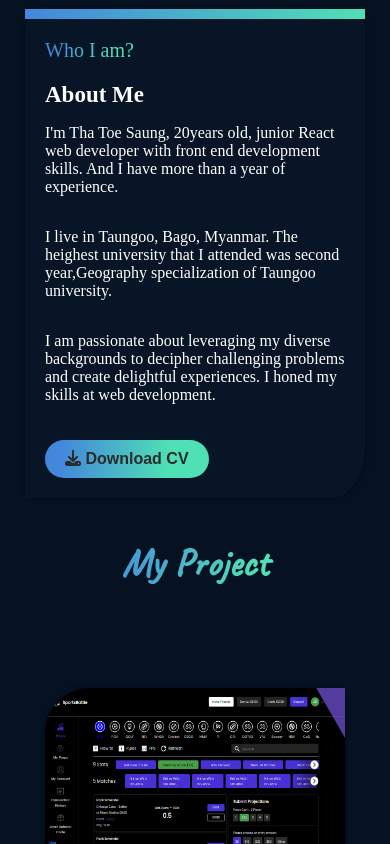
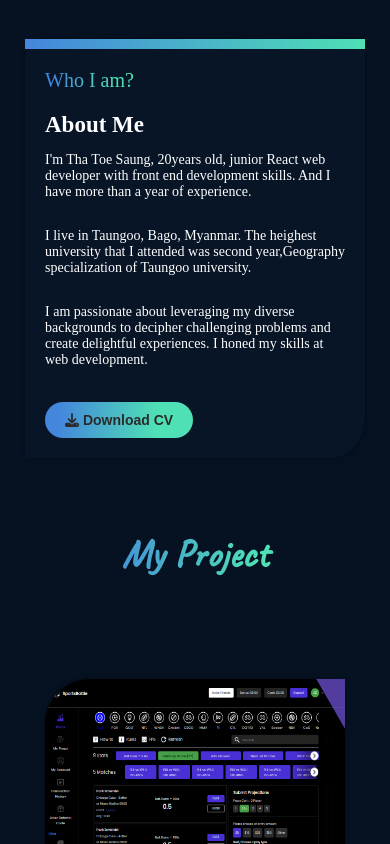
Before and after one commit to Tha-Toe/Tha-Toe-Portfolio, a React (Create React App) app: page / in a window 390 px wide. Shown: the part 1160-2004 px from the top of the page. Built offline with nearby package versions, Linux system fonts and the light colour scheme; a web font is replaced by a local one.

Commit message:
fix fontsize

```diff
--- a/src/component/aboutFolder/about/About.jsx
+++ b/src/component/aboutFolder/about/About.jsx
@@ -58,16 +58,16 @@ function About() {
       >
         <div className="aboutHead">Who I am?</div>
         <div className="aboutMe">About Me</div>
-        <p>
+        <p className="about_text">
           I'm Tha Toe Saung, 20years old, junior React web developer with front
           end development skills. And I have more than a year of experience.
         </p>
-        <p>
+        <p className="about_text">
           I live in Taungoo, Bago, Myanmar. The heighest university that I
           attended was second year,Geography specialization of Taungoo
           university.
         </p>
-        <p>
+        <p className="about_text">
           I am passionate about leveraging my diverse backgrounds to decipher
           challenging problems and create delightful experiences. I honed my
           skills at web development.
--- a/src/component/aboutFolder/about/about.css
+++ b/src/component/aboutFolder/about/about.css
@@ -126,6 +126,10 @@
   background-color: white;
   box-shadow: rgb(0 0 0 / 16%) 0px 3px 6px, rgb(0 0 0 / 23%) 0px 3px 6px;
 }
+
+.about_text {
+  font-size: 16px;
+}
 @media (max-width: 1155px) {
   .aboutContainer {
     flex-direction: column;
@@ -159,8 +163,20 @@
     border-top-left-radius: 5%;
     border-bottom-right-radius: 10%;
   }
+  .about_text {
+    font-size: 14px;
+  }
+  .cvButton {
+    font-size: 14px;
+  }
 }
 @media (max-width: 350px) {
+  .about_text {
+    font-size: 12px;
+  }
+  .cvButton {
+    font-size: 12px;
+  }
   .myPhoto {
     width: 200px;
   }
--- a/src/component/skill/experience.css
+++ b/src/component/skill/experience.css
@@ -250,6 +250,9 @@
   .progressContainer {
     width: 90%;
   }
+  .eleftNote {
+    font-size: 16px;
+  }
 }
 
 @media (max-width: 700px) {
@@ -269,7 +272,7 @@
     font-weight: 600;
   }
   .eleftNote {
-    font-size: 16px;
+    font-size: 14px;
   }
   .eRightContainer {
     width: 90%;
@@ -278,3 +281,8 @@
     width: 90%;
   }
 }
+@media (max-width: 352px) {
+  .eleftNote {
+    font-size: 12px;
+  }
+}
```
